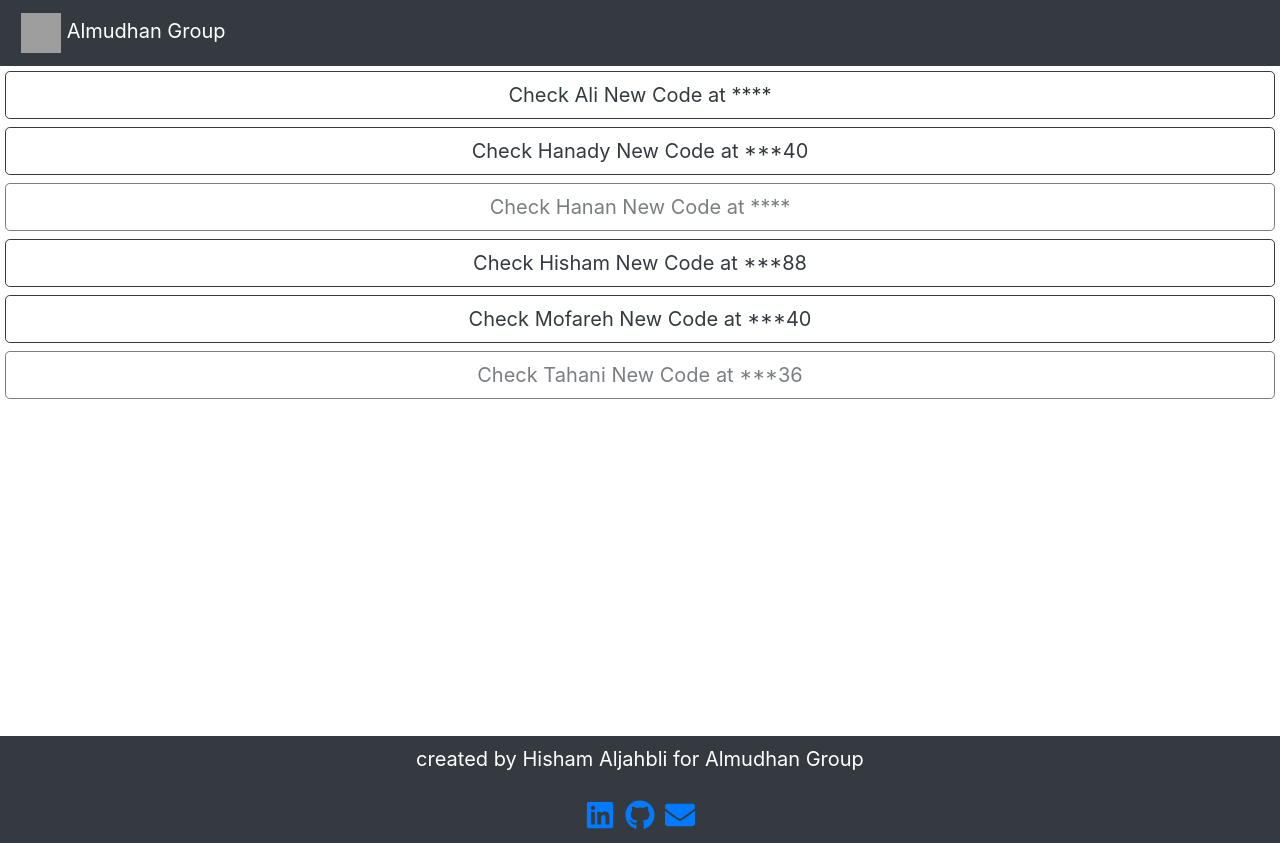
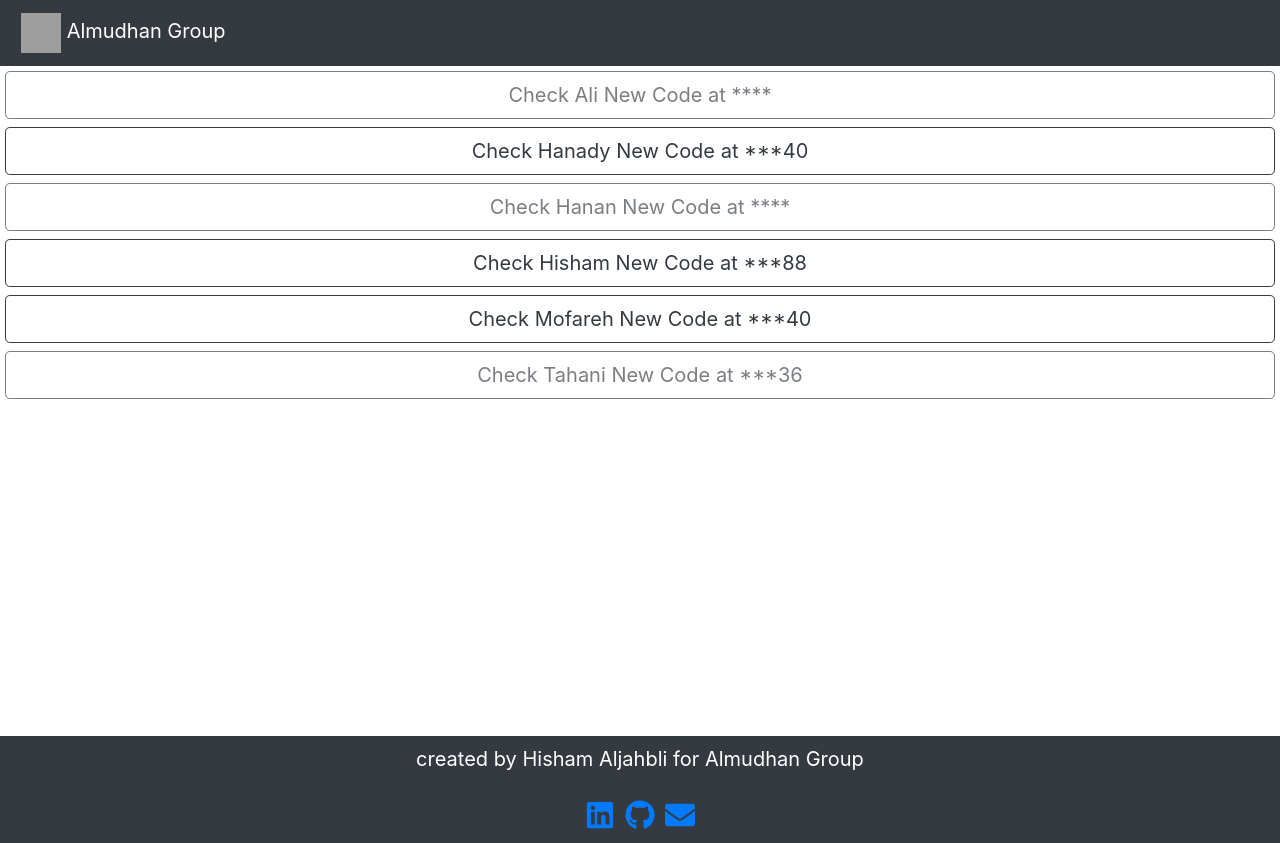
Before and after one commit to hamjahb/sms-to-web-react-app-2025-update, a React (Create React App) app: page / in a window 1280 px wide. Built offline with nearby package versions, Linux system fonts and the light colour scheme; grey boxes are pictures that could not be loaded.

Commit message:
ali button disabled

```diff
--- a/src/App.js
+++ b/src/App.js
@@ -173,7 +173,7 @@ class App extends Component {
 
         <body className="App-body">
           {/* <Button variant="outline-dark" size="lg" block onClick = {(e) => this.onTestButtonClick(e)} >Check TEST New Code at ***88</Button> */}
-          <Button variant="outline-dark" size="lg" block onClick = {(e) => this.onAliButtonClick(e)} >Check Ali New Code at ****</Button>
+          <Button disabled variant="outline-dark" size="lg" block onClick = {(e) => this.onAliButtonClick(e)} >Check Ali New Code at ****</Button>
           <Button variant="outline-dark" size="lg" block onClick = {(e) => this.onHanadyButtonClick(e)} >Check Hanady New Code at ***40 </Button>
           <Button disabled variant="outline-dark" size="lg" block onClick = {(e) => this.onHananButtonClick(e)} >Check Hanan New Code at **** </Button>
           <Button variant="outline-dark" size="lg" block onClick = {(e) => this.onButtonClick(e)} >Check Hisham New Code at ***88</Button>
```
